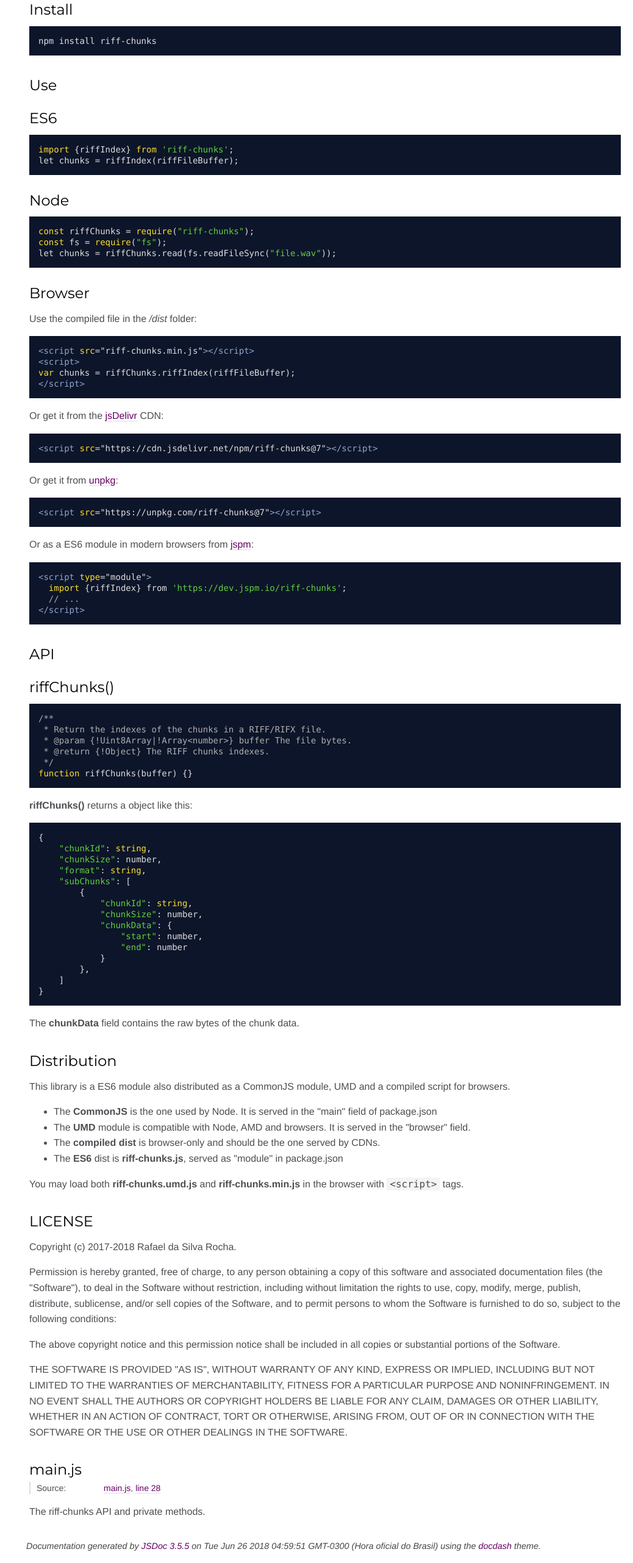
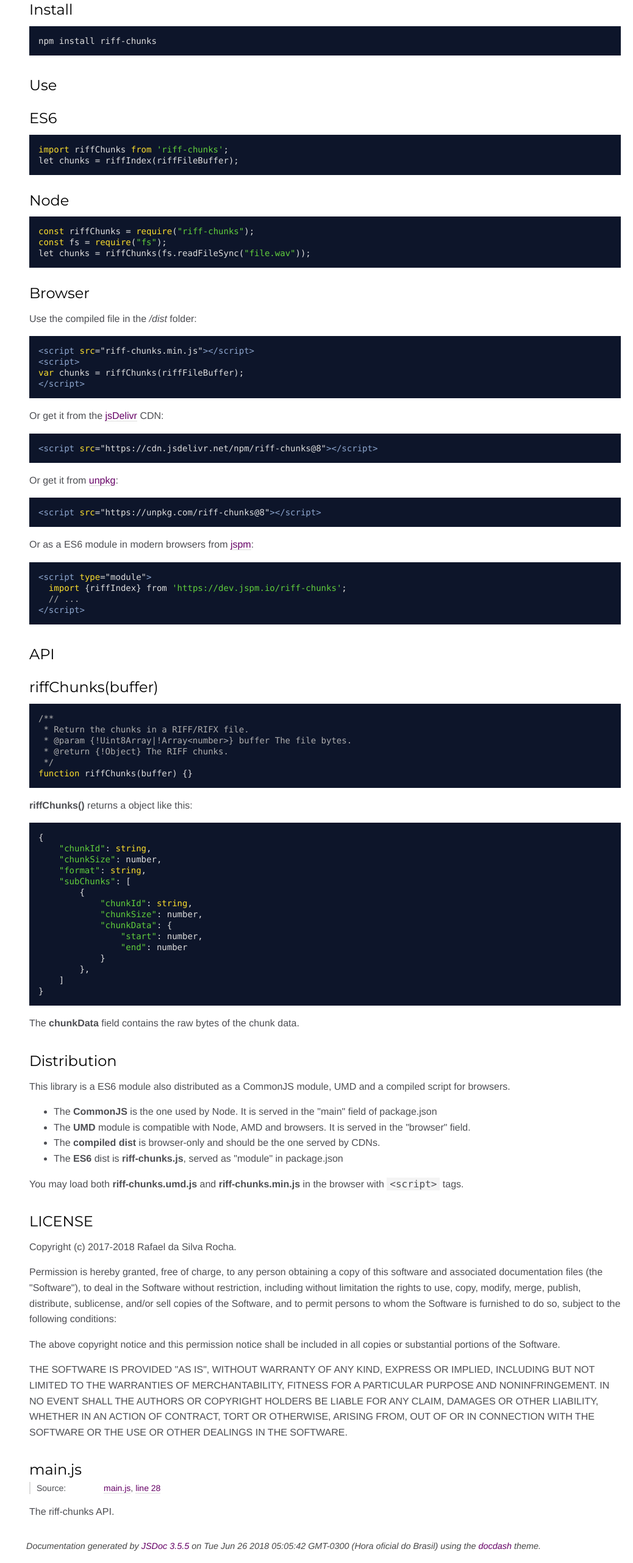
Before and after one commit to rochars/riff-chunks, a website built with webpack: page docs/index.html in a window 1280 px wide. Shown: the part 1162-3725 px from the top of the page at 61% size, without its empty margins (242-1280 px from the left). Built offline with nearby package versions, Linux system fonts and the light colour scheme.

Commit message:
Update docs

```diff
--- a/docs/index.html
+++ b/docs/index.html
@@ -49,23 +49,23 @@
         <article><h1>riff-chunks</h1><p>Copyright (c) 2017-2018 Rafael da Silva Rocha.<br>https://github.com/rochars/riff-chunks</p>
 <p><a href="https://www.npmjs.com/package/riff-chunks"><img src="https://img.shields.io/npm/v/riff-chunks.svg?style=for-the-badge" alt="NPM version"></a> <a href="https://rochars.github.io/riff-chunks/index.html"><img src="https://img.shields.io/badge/docs-online-blue.svg?style=for-the-badge" alt="Docs"></a><br><a href="https://codecov.io/gh/rochars/riff-chunks"><img src="https://img.shields.io/codecov/c/github/rochars/riff-chunks.svg?style=flat-square" alt="Codecov"></a> <a href="https://travis-ci.org/rochars/riff-chunks"><img src="https://img.shields.io/travis/rochars/riff-chunks.svg?style=flat-square" alt="Unix Build"></a> <a href="https://ci.appveyor.com/project/rochars/riff-chunks"><img src="https://img.shields.io/appveyor/ci/rochars/riff-chunks.svg?style=flat-square&amp;logo=appveyor" alt="Windows Build"></a> <a href="https://scrutinizer-ci.com/g/rochars/riff-chunks/"><img src="https://img.shields.io/scrutinizer/g/rochars/riff-chunks.svg?style=flat-square&amp;logo=scrutinizer" alt="Scrutinizer"></a></p>
 <p>Parse the chunks of RIFF and RIFX files.</p>
-<h2>Install</h2><pre class="prettyprint source"><code>npm install riff-chunks</code></pre><h2>Use</h2><h3>ES6</h3><pre class="prettyprint source lang-javascript"><code>import {riffIndex} from 'riff-chunks';
+<h2>Install</h2><pre class="prettyprint source"><code>npm install riff-chunks</code></pre><h2>Use</h2><h3>ES6</h3><pre class="prettyprint source lang-javascript"><code>import riffChunks from 'riff-chunks';
 let chunks = riffIndex(riffFileBuffer);</code></pre><h3>Node</h3><pre class="prettyprint source lang-javascript"><code>const riffChunks = require(&quot;riff-chunks&quot;);
 const fs = require(&quot;fs&quot;);
-let chunks = riffChunks.read(fs.readFileSync(&quot;file.wav&quot;));</code></pre><h3>Browser</h3><p>Use the compiled file in the <em>/dist</em> folder:</p>
+let chunks = riffChunks(fs.readFileSync(&quot;file.wav&quot;));</code></pre><h3>Browser</h3><p>Use the compiled file in the <em>/dist</em> folder:</p>
 <pre class="prettyprint source lang-html"><code>&lt;script src=&quot;riff-chunks.min.js&quot;>&lt;/script>
 &lt;script>
-var chunks = riffChunks.riffIndex(riffFileBuffer);
+var chunks = riffChunks(riffFileBuffer);
 &lt;/script></code></pre><p>Or get it from the <a href="https://www.jsdelivr.com">jsDelivr</a> CDN:</p>
-<pre class="prettyprint source lang-html"><code>&lt;script src=&quot;https://cdn.jsdelivr.net/npm/riff-chunks@7&quot;>&lt;/script></code></pre><p>Or get it from <a href="https://www.unpkg.com">unpkg</a>:</p>
-<pre class="prettyprint source lang-html"><code>&lt;script src=&quot;https://unpkg.com/riff-chunks@7&quot;>&lt;/script></code></pre><p>Or as a ES6 module in modern browsers from <a href="https://jspm.io">jspm</a>:</p>
+<pre class="prettyprint source lang-html"><code>&lt;script src=&quot;https://cdn.jsdelivr.net/npm/riff-chunks@8&quot;>&lt;/script></code></pre><p>Or get it from <a href="https://www.unpkg.com">unpkg</a>:</p>
+<pre class="prettyprint source lang-html"><code>&lt;script src=&quot;https://unpkg.com/riff-chunks@8&quot;>&lt;/script></code></pre><p>Or as a ES6 module in modern browsers from <a href="https://jspm.io">jspm</a>:</p>
 <pre class="prettyprint source lang-html"><code>&lt;script type=&quot;module&quot;>
   import {riffIndex} from 'https://dev.jspm.io/riff-chunks';
   // ...
-&lt;/script></code></pre><h2>API</h2><h3>riffChunks()</h3><pre class="prettyprint source lang-javascript"><code>/**
- * Return the indexes of the chunks in a RIFF/RIFX file.
+&lt;/script></code></pre><h2>API</h2><h3>riffChunks(buffer)</h3><pre class="prettyprint source lang-javascript"><code>/**
+ * Return the chunks in a RIFF/RIFX file.
  * @param {!Uint8Array|!Array&lt;number>} buffer The file bytes.
- * @return {!Object} The RIFF chunks indexes.
+ * @return {!Object} The RIFF chunks.
  */
 function riffChunks(buffer) {}</code></pre><p><strong>riffChunks()</strong> returns a object like this:</p>
 <pre class="prettyprint source"><code>{
@@ -178,7 +178,7 @@ WITH THE SOFTWARE OR THE USE OR OTHER DEALINGS IN THE SOFTWARE.</p></article>
 
 
 
-            <div class="description">The riff-chunks API and private methods.</div>
+            <div class="description">The riff-chunks API.</div>
 
 
 
@@ -214,7 +214,7 @@ WITH THE SOFTWARE OR THE USE OR OTHER DEALINGS IN THE SOFTWARE.</p></article>
 <br class="clear">
 
 <footer>
-    Documentation generated by <a href="https://github.com/jsdoc3/jsdoc">JSDoc 3.5.5</a> on Tue Jun 26 2018 04:59:51 GMT-0300 (Hora oficial do Brasil) using the <a href="https://github.com/clenemt/docdash">docdash</a> theme.
+    Documentation generated by <a href="https://github.com/jsdoc3/jsdoc">JSDoc 3.5.5</a> on Tue Jun 26 2018 05:05:42 GMT-0300 (Hora oficial do Brasil) using the <a href="https://github.com/clenemt/docdash">docdash</a> theme.
 </footer>
 
 <script>prettyPrint();</script>
--- a/main.js
+++ b/main.js
@@ -26,7 +26,7 @@
  */
 
 /**
- * @fileoverview The riff-chunks API and private methods.
+ * @fileoverview The riff-chunks API.
  */
 
 /** @module riffChunks */
@@ -39,7 +39,7 @@ const uInt32_ = {'bits': 32};
 let head_ = 0;
 
 /**
- * Return the indexes of the chunks in a RIFF/RIFX file.
+ * Return the chunks in a RIFF/RIFX file.
  * @param {!Uint8Array} buffer The file bytes.
  * @return {!Object} The RIFF chunks.
  */
```
Also changed, not shown: docs/main.js.html (+3 -3 lines), docs/module-riffChunks.html (+2 -2 lines), README.md, dist/README.md (added), dist/riff-chunks.cjs.js, dist/riff-chunks.js, dist/riff-chunks.umd.js.
